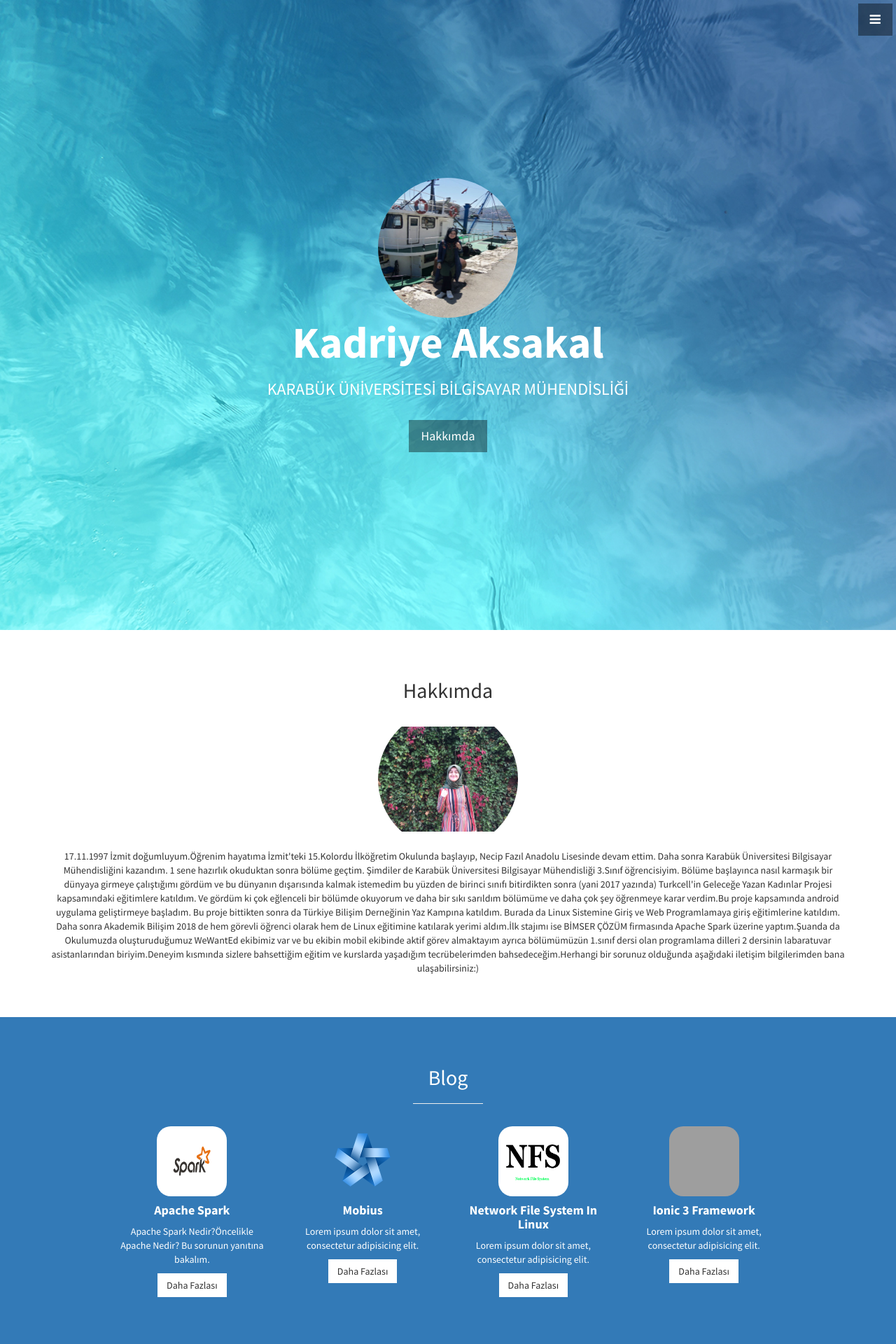
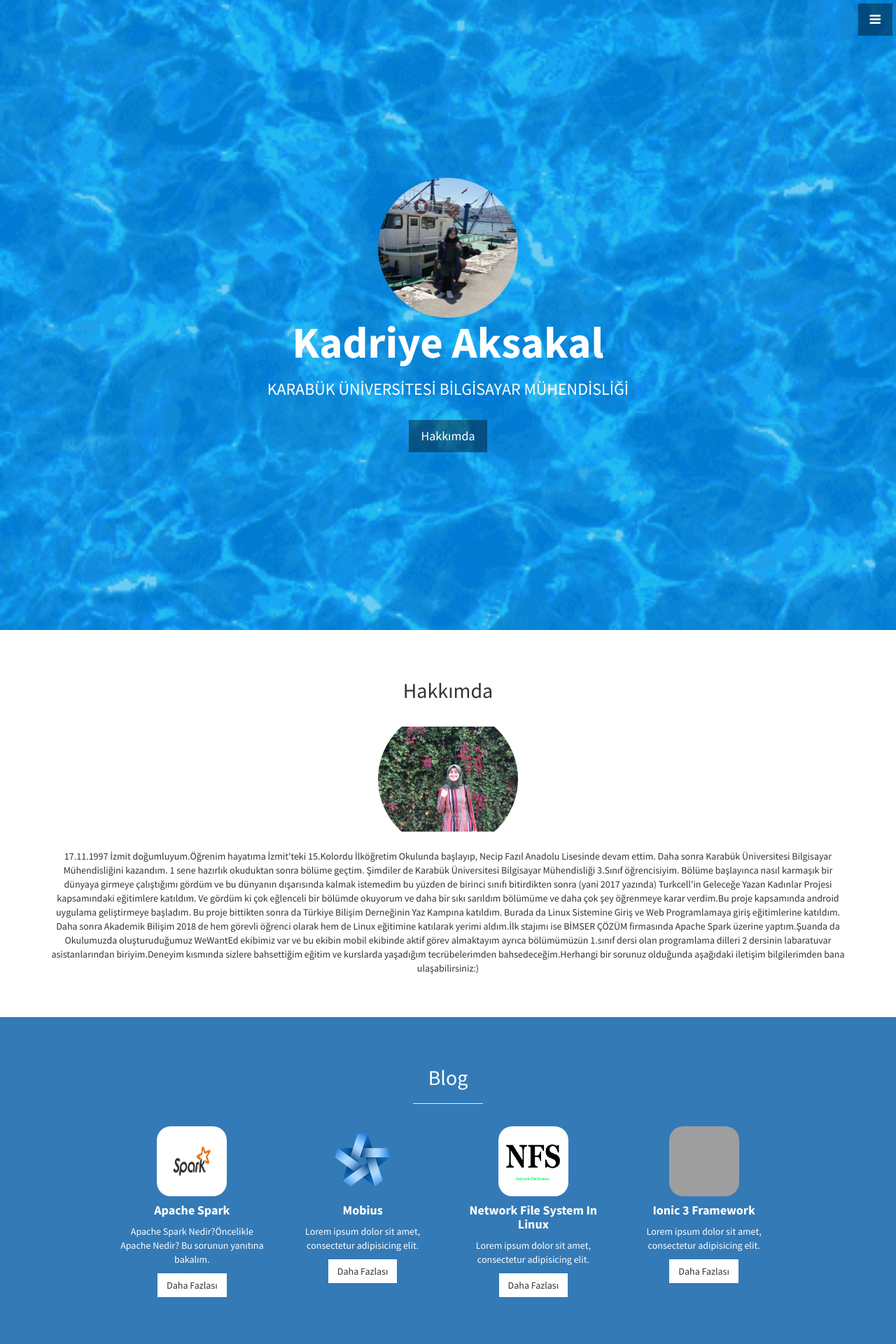
Before and after one commit to KadriyeAksakal/KadriyeAksakal.github.io, a Jekyll site: the page built from index.html, in a window 1280 px wide. Shown: the top 1920 px of the page at 70% size. Built offline with Jekyll 4.4.1, drawn with Linux system fonts in a browser that asks for light colours; grey boxes are pictures that could not be loaded.

Commit message:
Update stylish-portfolio.css

```diff
--- a/css/stylish-portfolio.css
+++ b/css/stylish-portfolio.css
@@ -172,7 +172,7 @@ hr.small {
     position: relative;
     width: 100%;
     height: 100%;
-    background: url(../img/bg3.jpg) no-repeat center center scroll;
+    background: url(../img/bg4.gif) no-repeat center center scroll;
     -webkit-background-size: cover;
     -moz-background-size: cover;
     background-size: cover;
```
